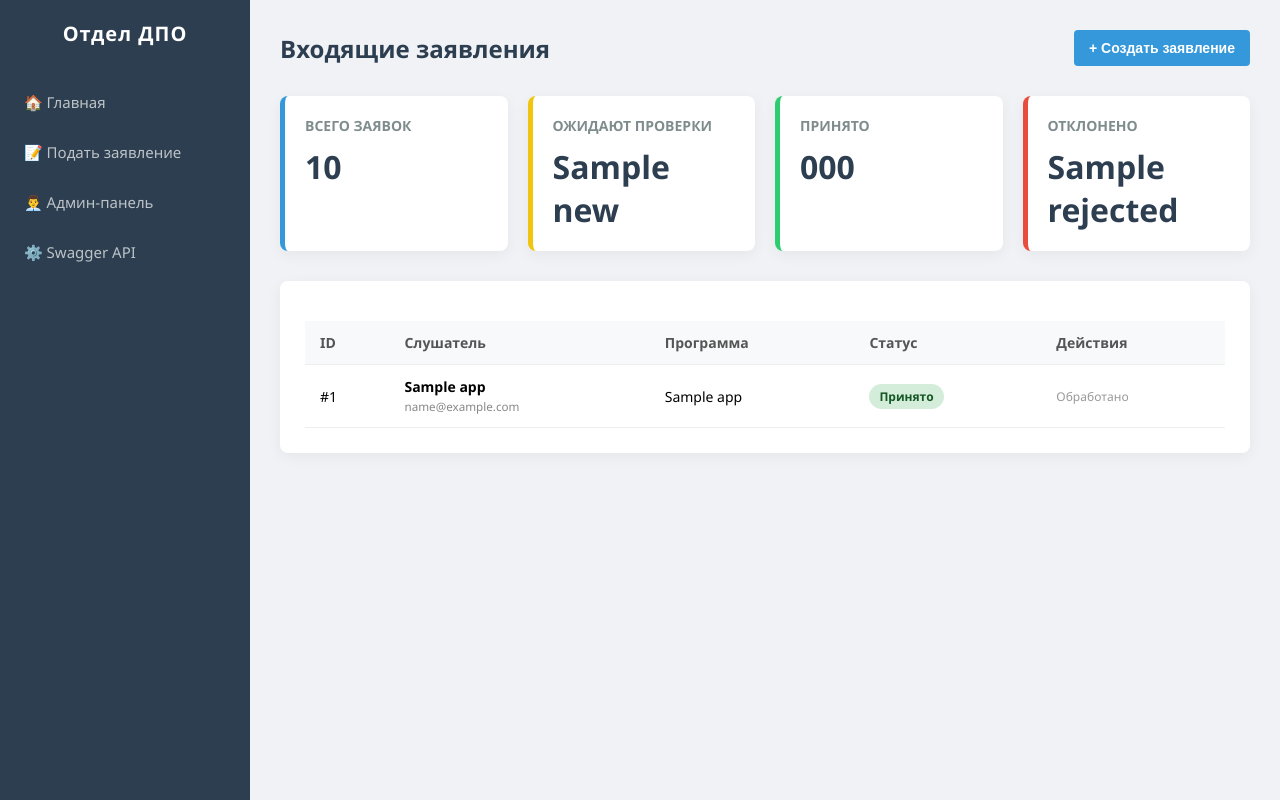
After one commit to dmitrii-sokolov2/dpo_system, a FastAPI app: template templates/admin.html in a window 1280 px wide. The commit adds this page. Run offline with FastAPI, Linux system fonts and the light colour scheme; the template is opened without the code that fills it: most values are stand-ins (such as "Sample title", 1, 10 or a date in 2020).

Commit message:
feat: обновлен UI (лендинг, админ-панель с модальным окном), добавлены стили дашборда

```diff
--- a/app/main.py
+++ b/app/main.py
@@ -1,8 +1,8 @@
-from fastapi import FastAPI, Depends, Request
-from fastapi.responses import HTMLResponse
+from fastapi import FastAPI, Depends, Request, HTTPException, Form
+from fastapi.responses import HTMLResponse, RedirectResponse
 from fastapi.templating import Jinja2Templates
 from sqlalchemy.orm import Session
-from fastapi import HTTPException
+from datetime import date
 
 from . import models, schemas, crud
 from .database import engine, get_db
@@ -12,61 +12,129 @@ models.Base.metadata.create_all(bind=engine)
 app = FastAPI(title="Система документооборота ДПО")
 templates = Jinja2Templates(directory="templates")
 
-
 @app.get("/", response_class=HTMLResponse)
 def index(request: Request, db: Session = Depends(get_db)):
     programs = crud.get_programs(db)
+    listeners = crud.get_listeners(db)
     applications = crud.get_applications(db)
     return templates.TemplateResponse(
+        request=request, name="index.html",
+        context={"programs": programs, "listeners": listeners, "applications": applications, "active_page": "home"}
+    )
+
+@app.get("/apply", response_class=HTMLResponse)
+def apply_form(request: Request, db: Session = Depends(get_db)):
+    programs = crud.get_programs(db)
+    return templates.TemplateResponse(
+        request=request, name="apply.html",
+        context={"programs": programs, "active_page": "apply"}
+    )
+
+@app.post("/apply")
+def apply_submit(
+    last_name: str = Form(...),
+    first_name: str = Form(...),
+    middle_name: str = Form(None),
+    email: str = Form(...),
+    phone: str = Form(None),
+    snils: str = Form(None),
+    organization: str = Form(None),
+    program_id: int = Form(...),
+    comment: str = Form(None),
+    db: Session = Depends(get_db)
+):
+    existing_listener = db.query(models.Listener).filter(models.Listener.email == email).first()
+
+    if existing_listener:
+        listener = existing_listener
+    else:
+        new_listener_data = schemas.ListenerCreate(
+            last_name=last_name, first_name=first_name, middle_name=middle_name,
+            email=email, phone=phone, snils=snils, organization=organization
+        )
+        listener = crud.create_listener(db, new_listener_data)
+
+    new_app_data = schemas.ApplicationCreate(
+        listener_id=listener.id, program_id=program_id, comment=comment
+    )
+    application = crud.create_application(db, new_app_data)
+
+    return RedirectResponse(url="/admin", status_code=303)
+
+@app.get("/apply/success/{app_id}", response_class=HTMLResponse)
+def apply_success(request: Request, app_id: int, db: Session = Depends(get_db)):
+    application = db.query(models.Application).filter(models.Application.id == app_id).first()
+    if not application:
+        raise HTTPException(status_code=404, detail="Заявление не найдено")
+
+    return templates.TemplateResponse(
         request=request,
-        name="index.html",
+        name="success.html",
+        context={"application": application}
+    )
+
+@app.get("/admin", response_class=HTMLResponse)
+def admin_panel(request: Request, db: Session = Depends(get_db)):
+    applications = crud.get_applications(db)
+    programs = crud.get_programs(db)
+
+    # Считаем статистику
+    total_apps = len(applications)
+    new_apps = sum(1 for a in applications if a.status == 'new')
+    accepted_apps = sum(1 for a in applications if a.status == 'accepted')
+    rejected_apps = sum(1 for a in applications if a.status == 'rejected')
+
+    for app in applications:
+        app.listener_name = f"{app.listener.last_name} {app.listener.first_name}"
+        app.program_name = app.program.name
+
+    return templates.TemplateResponse(
+        request=request, name="admin.html",
         context={
+            "applications": applications,
             "programs": programs,
-            "applications": applications
+            "active_page": "admin",
+            "stats": {
+                "total": total_apps,
+                "new": new_apps,
+                "accepted": accepted_apps,
+                "rejected": rejected_apps
+            }
         }
     )
 
+@app.post("/admin/update-status/{app_id}")
+def admin_update_status(app_id: int, new_status: str = Form(...), db: Session = Depends(get_db)):
+    crud.update_application_status(db, app_id, new_status)
+    return RedirectResponse(url="/admin", status_code=303)
 
 @app.post("/api/programs/", response_model=schemas.ProgramOut)
 def create_program(data: schemas.ProgramCreate, db: Session = Depends(get_db)):
     return crud.create_program(db, data)
 
-
 @app.get("/api/programs/", response_model=list[schemas.ProgramOut])
 def list_programs(db: Session = Depends(get_db)):
     return crud.get_programs(db)
 
-
 @app.post("/api/listeners/", response_model=schemas.ListenerOut)
-def create_listener(data: schemas.ListenerCreate, db: Session = Depends(get_db)):
-    existing = db.query(models.Listener).filter(
-        models.Listener.email == data.email
-    ).first()
-
+def create_listener_api(data: schemas.ListenerCreate, db: Session = Depends(get_db)):
+    existing = db.query(models.Listener).filter(models.Listener.email == data.email).first()
     if existing:
-        raise HTTPException(
-            status_code=400,
-            detail=f"Слушатель с email {data.email} уже существует"
-        )
-
+        raise HTTPException(status_code=400, detail="Слушатель с таким email уже существует")
     return crud.create_listener(db, data)
-
 
 @app.get("/api/listeners/", response_model=list[schemas.ListenerOut])
 def list_listeners(db: Session = Depends(get_db)):
     return crud.get_listeners(db)
 
-
 @app.post("/api/applications/", response_model=schemas.ApplicationOut)
-def create_application(data: schemas.ApplicationCreate, db: Session = Depends(get_db)):
+def create_application_api(data: schemas.ApplicationCreate, db: Session = Depends(get_db)):
     return crud.create_application(db, data)
-
 
 @app.get("/api/applications/", response_model=list[schemas.ApplicationOut])
 def list_applications(db: Session = Depends(get_db)):
     return crud.get_applications(db)
 
-
 @app.patch("/api/applications/{application_id}/status")
 def update_status(application_id: int, status: str, db: Session = Depends(get_db)):
     return crud.update_application_status(db, application_id, status)
--- /dev/null
+++ b/templates/admin.html
@@ -0,0 +1,116 @@
+{% extends "base.html" %}
+{% block title %}Админ-панель{% endblock %}
+
+{% block content %}
+<div class="header">
+    <h1>Входящие заявления</h1>
+    <button class="btn btn-primary" onclick="openModal()">+ Создать заявление</button>
+</div>
+<div class="stats-grid">
+    <div class="stat-card">
+        <div class="stat-title">Всего заявок</div>
+        <div class="stat-value">{{ stats.total }}</div>
+    </div>
+    <div class="stat-card new">
+        <div class="stat-title">Ожидают проверки</div>
+        <div class="stat-value">{{ stats.new }}</div>
+    </div>
+    <div class="stat-card accepted">
+        <div class="stat-title">Принято</div>
+        <div class="stat-value">{{ stats.accepted }}</div>
+    </div>
+    <div class="stat-card rejected">
+        <div class="stat-title">Отклонено</div>
+        <div class="stat-value">{{ stats.rejected }}</div>
+    </div>
+</div>
+
+<div class="card">
+    <table>
+        <thead>
+            <tr>
+                <th>ID</th>
+                <th>Слушатель</th>
+                <th>Программа</th>
+                <th>Статус</th>
+                <th>Действия</th>
+            </tr>
+        </thead>
+        <tbody>
+            {% for app in applications %}
+            <tr>
+                <td>#{{ app.id }}</td>
+                <td>
+                    <strong>{{ app.listener_name }}</strong><br>
+                    <small style="color:#888;">{{ app.listener.email }}</small>
+                </td>
+                <td>{{ app.program_name }}</td>
+                <td>
+                    {% if app.status == 'new' %}
+                        <span class="status status-new">Новое</span>
+                    {% elif app.status == 'accepted' %}
+                        <span class="status status-accepted">Принято</span>
+                    {% else %}
+                        <span class="status status-rejected">Отклонено</span>
+                    {% endif %}
+                </td>
+                <td>
+                    <form action="/admin/update-status/{{ app.id }}" method="POST" style="display:flex; gap:5px;">
+                        {% if app.status == 'new' %}
+                            <button type="submit" name="new_status" value="accepted" class="btn btn-accept">Принять</button>
+                            <button type="submit" name="new_status" value="rejected" class="btn btn-reject">Отклонить</button>
+                        {% else %}
+                            <span style="color: #999; font-size: 12px;">Обработано</span>
+                        {% endif %}
+                    </form>
+                </td>
+            </tr>
+            {% endfor %}
+        </tbody>
+    </table>
+</div>
+
+<!-- МОДАЛЬНОЕ ОКНО -->
+<div class="modal-overlay" id="applyModal">
+    <div class="modal">
+        <h2>Быстрое создание заявления</h2>
+        <form action="/apply" method="POST">
+            <div class="form-group">
+                <label>Фамилия *</label>
+                <input type="text" name="last_name" required>
+            </div>
+            <div class="form-group">
+                <label>Имя *</label>
+                <input type="text" name="first_name" required>
+            </div>
+            <div class="form-group">
+                <label>Email *</label>
+                <input type="email" name="email" required>
+            </div>
+            <div class="form-group">
+                <label>Программа *</label>
+                <select name="program_id" required>
+                    {% for p in programs %}
+                    <option value="{{ p.id }}">{{ p.name }}</option>
+                    {% endfor %}
+                </select>
+            </div>
+            <div style="display: flex; gap: 10px; margin-top: 20px;">
+                <button type="submit" class="btn btn-primary" style="flex: 1;">Сохранить</button>
+                <button type="button" class="btn" style="flex: 1; background: #95a5a6;" onclick="closeModal()">Отмена</button>
+            </div>
+        </form>
+    </div>
+</div>
+{% endblock %}
+
+{% block scripts %}
+<script>
+    function openModal() {
+        document.getElementById('applyModal').style.display = 'flex';
+    }
+    function closeModal() {
+        document.getElementById('applyModal').style.display = 'none';
+    }
+</script>
+{% endblock %}
--- /dev/null
+++ b/templates/base.html
@@ -0,0 +1,92 @@
+<!DOCTYPE html>
+<html lang="ru">
+<head>
+    <meta charset="UTF-8">
+    <title>{% block title %}Портал ДПО{% endblock %}</title>
+    <style>
+        * { box-sizing: border-box; margin: 0; padding: 0; }
+        body { font-family: 'Segoe UI', Arial, sans-serif; background: #f0f2f5; display: flex; min-height: 100vh; }
+
+        /* Боковое меню */
+        .sidebar { width: 250px; background: #2c3e50; color: white; padding: 20px 0; display: flex; flex-direction: column; }
+        .sidebar h2 { text-align: center; margin-bottom: 30px; font-size: 20px; letter-spacing: 1px; }
+        .sidebar a { color: #bdc3c7; text-decoration: none; padding: 15px 20px; display: block; font-size: 15px; transition: 0.2s; border-left: 4px solid transparent; }
+        .sidebar a:hover, .sidebar a.active { background: #34495e; color: white; border-left-color: #3498db; }
+
+        /* Рабочая область */
+        .main-content { flex: 1; padding: 30px; overflow-y: auto; }
+        .header { display: flex; justify-content: space-between; align-items: center; margin-bottom: 30px; }
+        .header h1 { color: #2c3e50; font-size: 24px; }
+
+        /* Кнопки и таблицы */
+        .btn { padding: 10px 15px; border: none; border-radius: 4px; cursor: pointer; font-size: 14px; font-weight: bold; color: white; text-decoration: none; }
+        .btn-primary { background: #3498db; }
+        .btn-primary:hover { background: #2980b9; }
+        .btn-accept { background: #2ecc71; }
+        .btn-accept:hover { background: #27ae60; }
+        .btn-reject { background: #e74c3c; }
+        .btn-reject:hover { background: #c0392b; }
+
+        .card { background: white; border-radius: 8px; padding: 25px; box-shadow: 0 4px 15px rgba(0,0,0,0.05); }
+
+        table { width: 100%; border-collapse: collapse; margin-top: 15px; }
+        th, td { padding: 12px 15px; text-align: left; border-bottom: 1px solid #eee; font-size: 14px; }
+        th { background-color: #f8f9fa; color: #555; font-weight: 600; }
+
+        .status { padding: 4px 10px; border-radius: 20px; font-size: 12px; font-weight: bold; display: inline-block; }
+        .status-new { background: #fff3cd; color: #856404; }
+        .status-accepted { background: #d4edda; color: #155724; }
+        .status-rejected { background: #f8d7da; color: #721c24; }
+
+        /* Модальное окно (попап) */
+        .modal-overlay { position: fixed; top: 0; left: 0; width: 100%; height: 100%; background: rgba(0,0,0,0.5); display: none; justify-content: center; align-items: center; z-index: 1000; }
+        .modal { background: white; padding: 30px; border-radius: 8px; width: 100%; max-width: 500px; max-height: 90vh; overflow-y: auto; }
+        .modal h2 { margin-bottom: 20px; color: #2c3e50; }
+        .form-group { margin-bottom: 15px; }
+        .form-group label { display: block; margin-bottom: 5px; font-weight: bold; font-size: 13px; color: #333; }
+        .form-group input, .form-group select { width: 100%; padding: 10px; border: 1px solid #ccc; border-radius: 4px; }
+        .stats-grid { display: grid; grid-template-columns: repeat(4, 1fr); gap: 20px; margin-bottom: 30px; }
+        .stat-card { background: white; padding: 20px; border-radius: 8px; box-shadow: 0 4px 15px rgba(0,0,0,0.05); border-left: 5px solid #3498db; }
+        .stat-card.new { border-left-color: #f1c40f; }
+        .stat-card.accepted { border-left-color: #2ecc71; }
+        .stat-card.rejected { border-left-color: #e74c3c; }
+        .stat-title { font-size: 14px; color: #7f8c8d; font-weight: 600; text-transform: uppercase; margin-bottom: 10px; }
+        .stat-value { font-size: 32px; font-weight: bold; color: #2c3e50; }
+                /* Стили для главной страницы (Landing) */
+        .hero { background: linear-gradient(135deg, #2c3e50, #3498db); color: white; padding: 50px 40px; border-radius: 8px; margin-bottom: 30px; text-align: center; box-shadow: 0 4px 15px rgba(0,0,0,0.1); }
+        .hero h1 { font-size: 32px; margin-bottom: 15px; color: white; }
+        .hero p { font-size: 16px; opacity: 0.9; max-width: 600px; margin: 0 auto 30px auto; line-height: 1.5; }
+        .hero .btn { font-size: 16px; padding: 12px 30px; }
+
+        .features { display: grid; grid-template-columns: repeat(3, 1fr); gap: 20px; margin-bottom: 30px; }
+        .feature-card { background: white; padding: 25px; border-radius: 8px; box-shadow: 0 4px 15px rgba(0,0,0,0.05); text-align: center; }
+        .feature-icon { font-size: 36px; margin-bottom: 15px; }
+        .feature-card h3 { color: #2c3e50; margin-bottom: 10px; font-size: 18px; }
+        .feature-card p { color: #7f8c8d; font-size: 14px; line-height: 1.4; }
+
+        .programs-grid { display: grid; grid-template-columns: repeat(auto-fill, minmax(300px, 1fr)); gap: 20px; margin-top: 20px; }
+        .program-card { background: white; border-radius: 8px; padding: 20px; border-left: 5px solid #3498db; box-shadow: 0 2px 10px rgba(0,0,0,0.05); display: flex; flex-direction: column; justify-content: space-between; }
+        .program-card h3 { color: #2c3e50; font-size: 18px; margin-bottom: 10px; }
+        .program-details { font-size: 13px; color: #7f8c8d; margin-bottom: 15px; }
+        .program-details span { display: inline-block; background: #ecf0f1; padding: 4px 8px; border-radius: 4px; margin-right: 5px; font-weight: bold; }
+    </style>
+</head>
+<body>
+
+    <!-- Боковое меню -->
+    <div class="sidebar">
+        <h2>Отдел ДПО</h2>
+        <a href="/" class="{% if active_page == 'home' %}active{% endif %}">🏠 Главная</a>
+        <a href="/apply" class="{% if active_page == 'apply' %}active{% endif %}">📝 Подать заявление</a>
+        <a href="/admin" class="{% if active_page == 'admin' %}active{% endif %}">👨‍💼 Админ-панель</a>
+        <a href="/docs" target="_blank">⚙️ Swagger API</a>
+    </div>
+
+    <!-- Контент страницы -->
+    <div class="main-content">
+        {% block content %}{% endblock %}
+    </div>
+
+    {% block scripts %}{% endblock %}
+</body>
+</html>
```
Also changed, not shown: templates/apply.html (added, +35 -0 lines), templates/index.html (+54 -42 lines), templates/success.html (added, +35 -0 lines).
